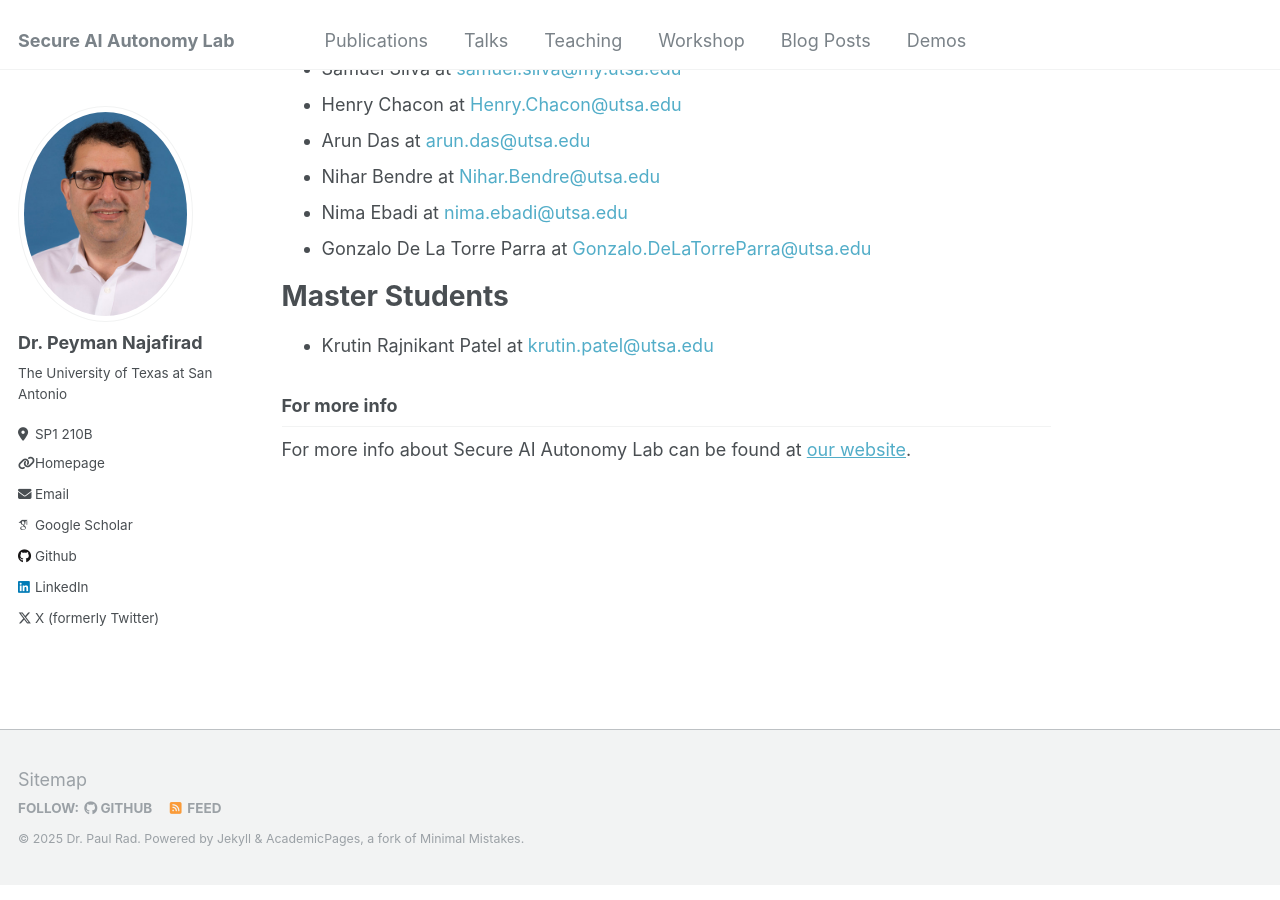
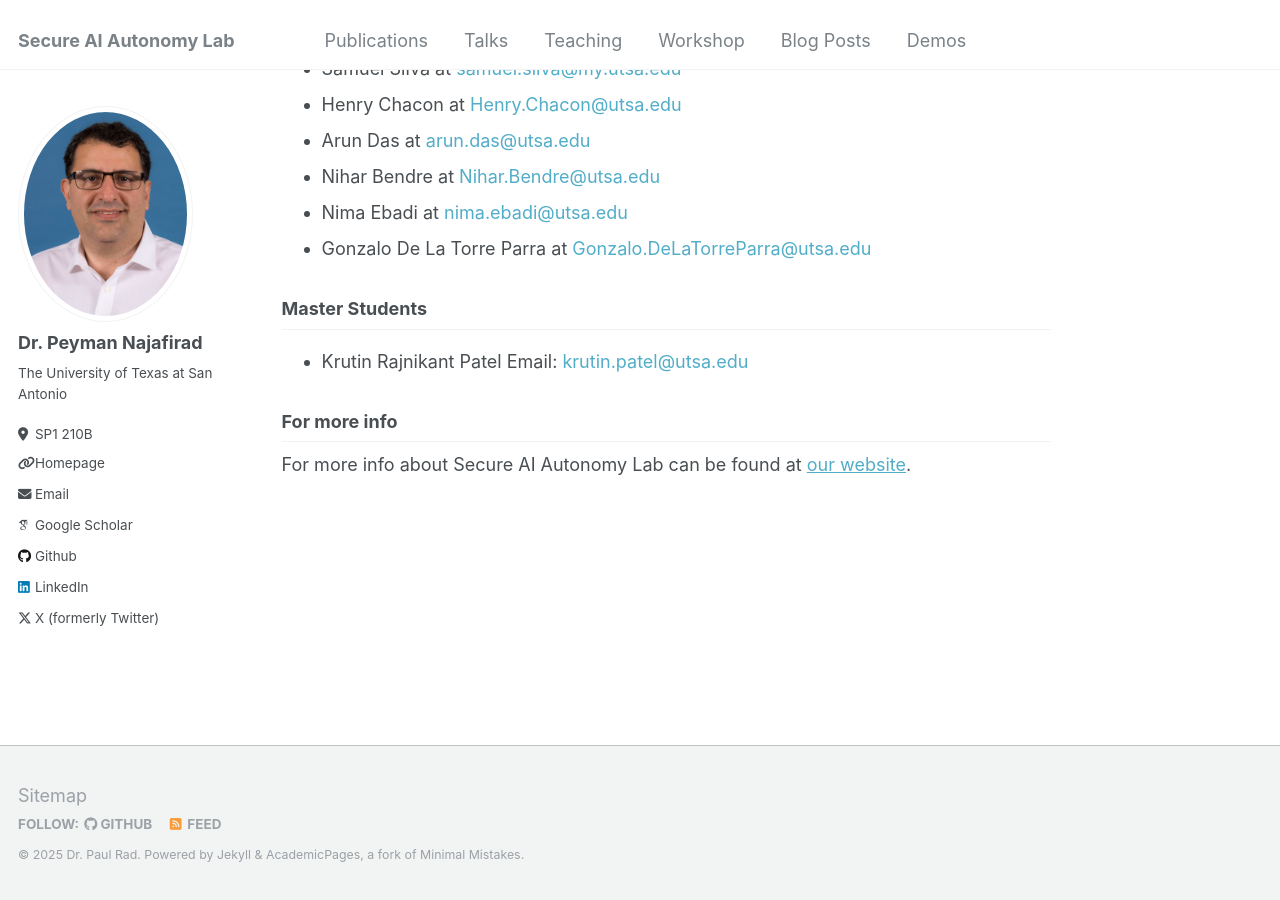
Before and after one commit to SecureAIAutonomyLab/SecureAIAutonomyLab.github.io, a Jekyll site: the page built from _pages/about.md, in a window 1280 px wide and 900 px high, scrolled down 1149 px. Built offline with Jekyll 4.4.1, drawn with Linux system fonts in a browser that asks for light colours; some web fonts are replaced.

```diff
--- a/_pages/about.md
+++ b/_pages/about.md
@@ -41,9 +41,10 @@ My research area is machine learning, an approach to Artificial Intelligence tha
 - Nima Ebadi at <span style="color:#52adc8">nima.ebadi@utsa.edu</span>
 - Gonzalo De La Torre Parra at <span style="color:#52adc8">Gonzalo.DeLaTorreParra@utsa.edu</span>
 
-# Master Students
+## Master Students
 
-- Krutin Rajnikant Patel at <span style="color:#52adc8">krutin.patel@utsa.edu</span>
+- Krutin Rajnikant Patel
+  Email: <span style="color:#52adc8">krutin.patel@utsa.edu</span>
 
 ## For more info
 
```
